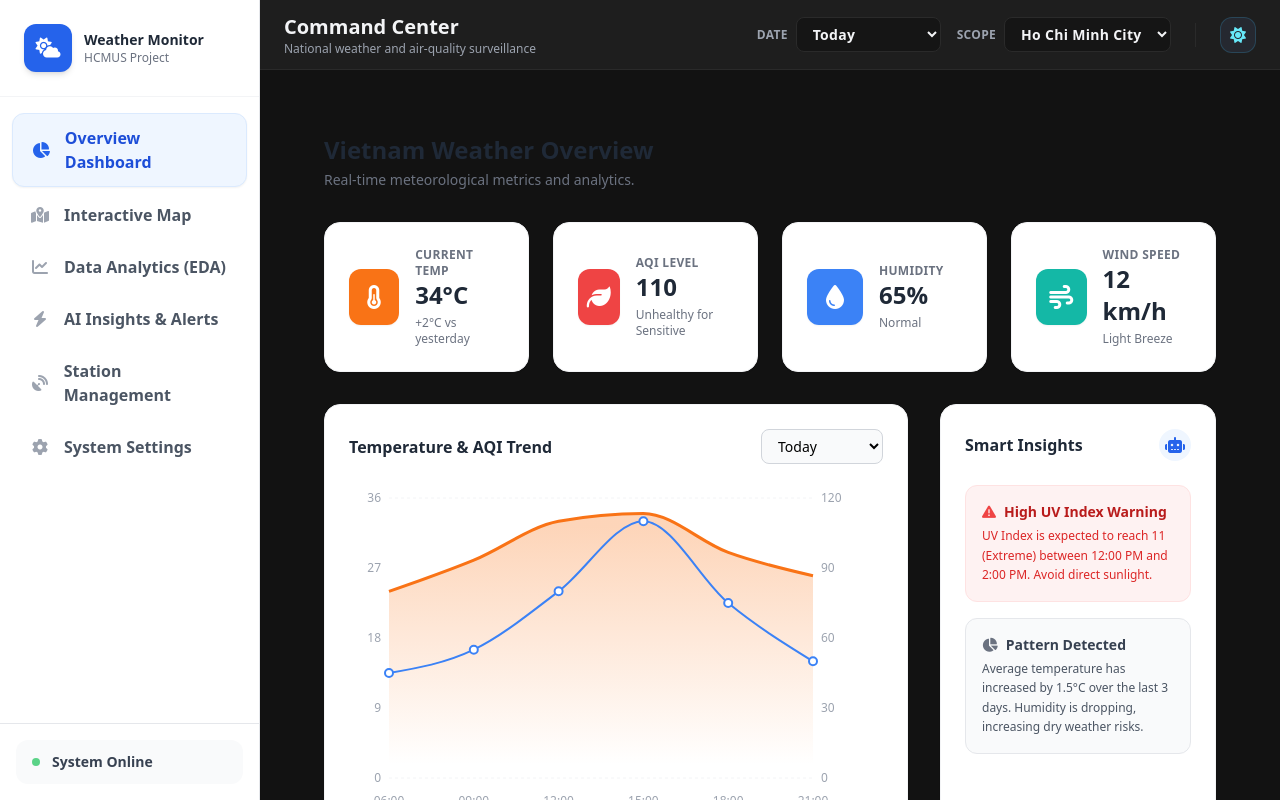
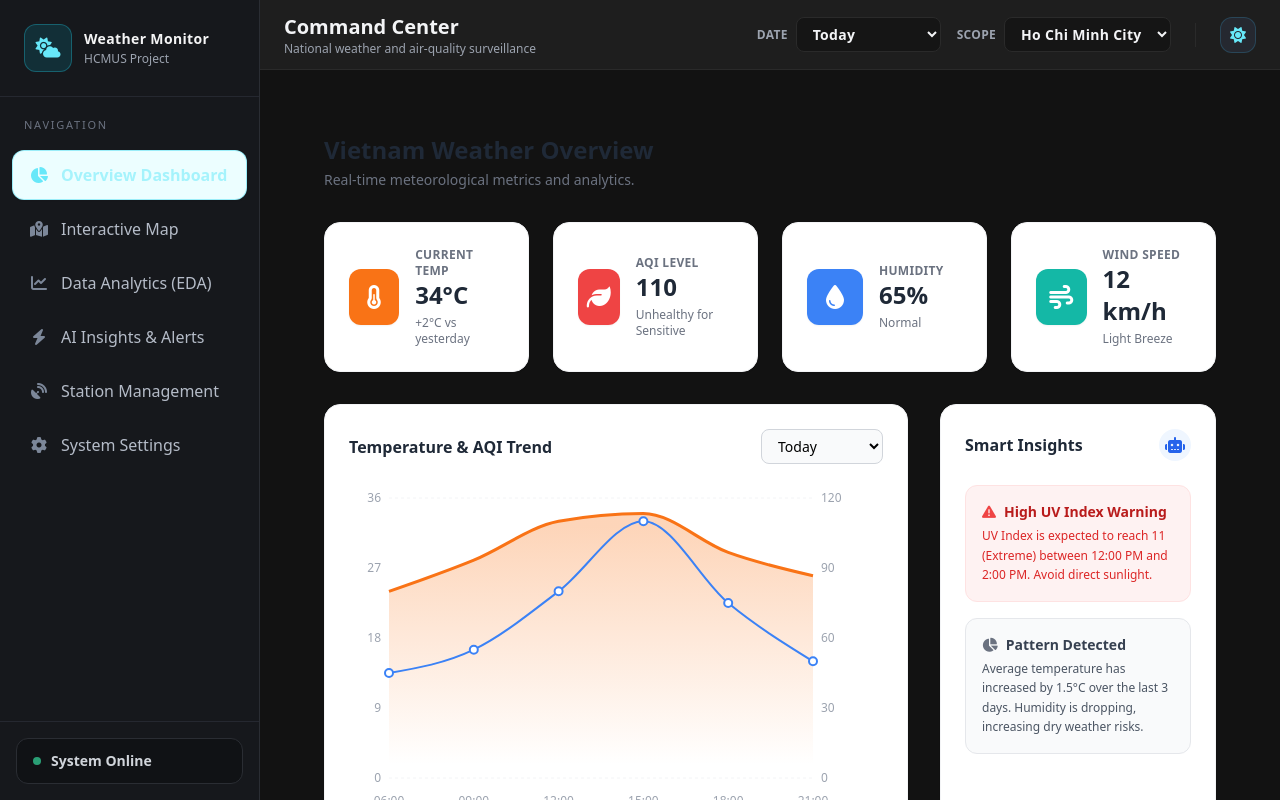
Before and after one commit to quanpro147/Weather-Monitor, a Next.js app in the folder apps/web/: page / in a window 1280 px wide. Built offline with nearby package versions, Linux system fonts and the light colour scheme.

Commit message:
refactor(sidebar): add full dark mode support and improve navigation styling

```diff
--- a/apps/web/src/components/layout/Sidebar.tsx
+++ b/apps/web/src/components/layout/Sidebar.tsx
@@ -1,12 +1,9 @@
 import Link from "next/link";
 import { useRouter } from "next/router";
-import { useState } from "react";
 
 export default function Sidebar() {
     const router = useRouter();
-    const [showAvatarDropdown, setShowAvatarDropdown] = useState(false);
 
-    // Đã cập nhật path: Overview Dashboard trỏ về root '/'
     const menuItems = [
         { label: 'Overview Dashboard', icon: 'fa-chart-pie', path: '/' },
         { label: 'Interactive Map', icon: 'fa-map-location-dot', path: '/map' },
@@ -19,48 +16,50 @@ export default function Sidebar() {
     const isActive = (path: string) => router.pathname === path;
 
     return (
-        <div
-            className="w-[260px] bg-white border-r border-gray-200 flex flex-col h-full shrink-0 font-sans shadow-sm"
-            onClick={() => setShowAvatarDropdown(false)}
-        >
-            {/* Project Info Snippet */}
-            <div className="p-6 border-b border-gray-100 flex items-center gap-3">
-                <div className="relative w-12 h-12 rounded-xl bg-blue-600 text-white flex items-center justify-center font-bold text-xl shadow-md">
+        <div className="w-[260px] bg-white dark:bg-[#16181c] border-r border-gray-200 dark:border-[#2a2d33] flex flex-col h-full shrink-0 transition-colors duration-300">
+            {/* Project Info */}
+            <div className="p-6 border-b border-gray-200 dark:border-[#252830] flex items-center gap-3">
+                <div className="relative w-12 h-12 rounded-xl bg-cyan-100 dark:bg-cyan-500/15 text-cyan-600 dark:text-cyan-300 border border-cyan-200 dark:border-cyan-400/30 flex items-center justify-center text-xl">
                     <i className="fa-solid fa-cloud-sun"></i>
                 </div>
-                <div className="relative">
-                    <div className="font-bold text-gray-800 truncate text-sm">
+                <div>
+                    <div className="font-bold text-gray-900 dark:text-[#f4f4f5] truncate text-sm tracking-wide">
                         Weather Monitor
                     </div>
-                    <div className="text-xs text-gray-500 font-medium">
+                    <div className="text-xs text-gray-500 dark:text-[#9ca3af] font-medium mt-0.5">
                         HCMUS Project
                     </div>
                 </div>
             </div>
 
             {/* Menu */}
-            <div className="flex-1 py-4 px-3 space-y-1 overflow-y-auto no-scrollbar">
+            <div className="px-4 pt-5 pb-2">
+                <p className="px-2 text-[11px] uppercase tracking-[0.16em] text-gray-400 dark:text-[#6b7280]">Navigation</p>
+            </div>
+            <div className="flex-1 py-2 px-3 space-y-1 overflow-y-auto no-scrollbar">
                 {menuItems.map((item, index) => (
                     <Link
                         key={index}
                         href={item.path}
-                        className={`flex items-center gap-3 px-4 py-3 rounded-xl transition-all duration-200 ${
+                        className={`group flex items-center gap-3 px-4 py-3 rounded-xl border transition-all duration-200 ${
                             isActive(item.path)
-                            ? 'font-bold bg-blue-50 text-blue-700 border border-blue-100 shadow-sm'
-                            : 'font-semibold text-gray-600 hover:bg-gray-50 hover:text-gray-900'
+                            ? 'font-semibold bg-cyan-50 dark:bg-cyan-500/12 text-cyan-700 dark:text-cyan-200 border-cyan-200 dark:border-cyan-400/40 shadow-sm'
+                            : 'font-medium text-gray-600 dark:text-[#b5bcc8] border-transparent hover:bg-gray-50 dark:hover:bg-[#1f232a] hover:text-gray-900 dark:hover:text-[#f3f4f6]'
                         }`}
                     >
-                        <i className={`fa-solid ${item.icon} w-6 text-center ${isActive(item.path) ? 'text-blue-600' : 'text-gray-400'}`}></i>
+                        <i className={`fa-solid ${item.icon} w-5 text-center ${isActive(item.path) ? 'text-cyan-600 dark:text-cyan-300' : 'text-gray-400 dark:text-[#7c8799] group-hover:text-gray-600 dark:group-hover:text-[#d1d5db]'}`}></i>
                         {item.label}
                     </Link>
                 ))}
             </div>
 
-            {/* Footer Sidebar */}
-            <div className="p-4 border-t border-gray-200">
-                <div className="w-full flex items-center gap-3 px-4 py-3 bg-gray-50 rounded-xl">
-                    <div className="w-2 h-2 rounded-full bg-green-500 animate-pulse"></div>
-                    <span className="text-sm font-bold text-gray-700">System Online</span>
+            {/* Footer */}
+            <div className="p-4 border-t border-gray-200 dark:border-[#252830]">
+                <div className="w-full flex items-center justify-between gap-3 px-4 py-3 bg-gray-50 dark:bg-[#101215] border border-gray-200 dark:border-[#2a2d33] rounded-xl transition-colors">
+                    <div className="flex items-center gap-2.5">
+                        <div className="w-2 h-2 rounded-full bg-emerald-500 dark:bg-emerald-400 animate-pulse"></div>
+                        <span className="text-sm font-semibold text-gray-700 dark:text-[#d1d5db]">System Online</span>
+                    </div>
                 </div>
             </div>
         </div>
```
